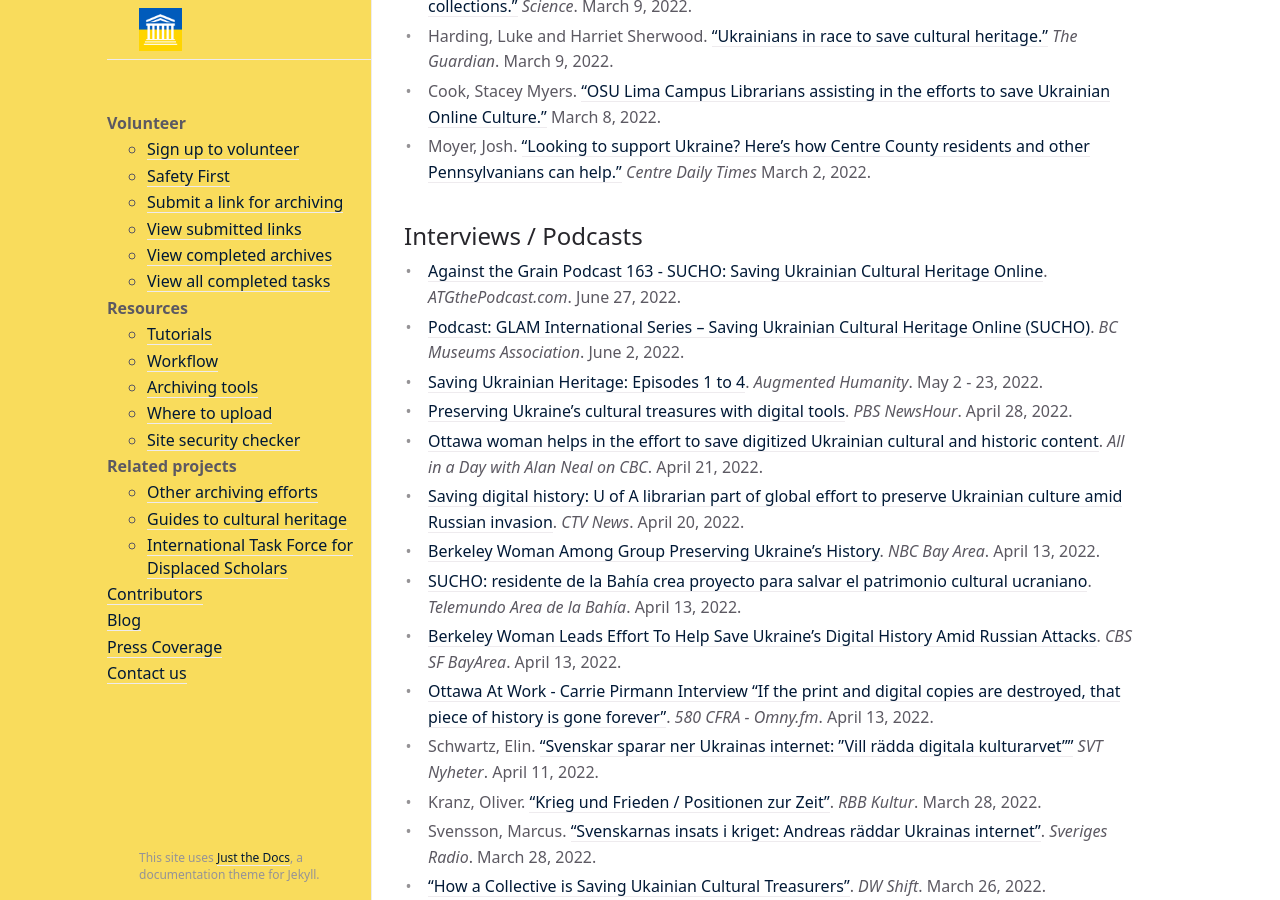
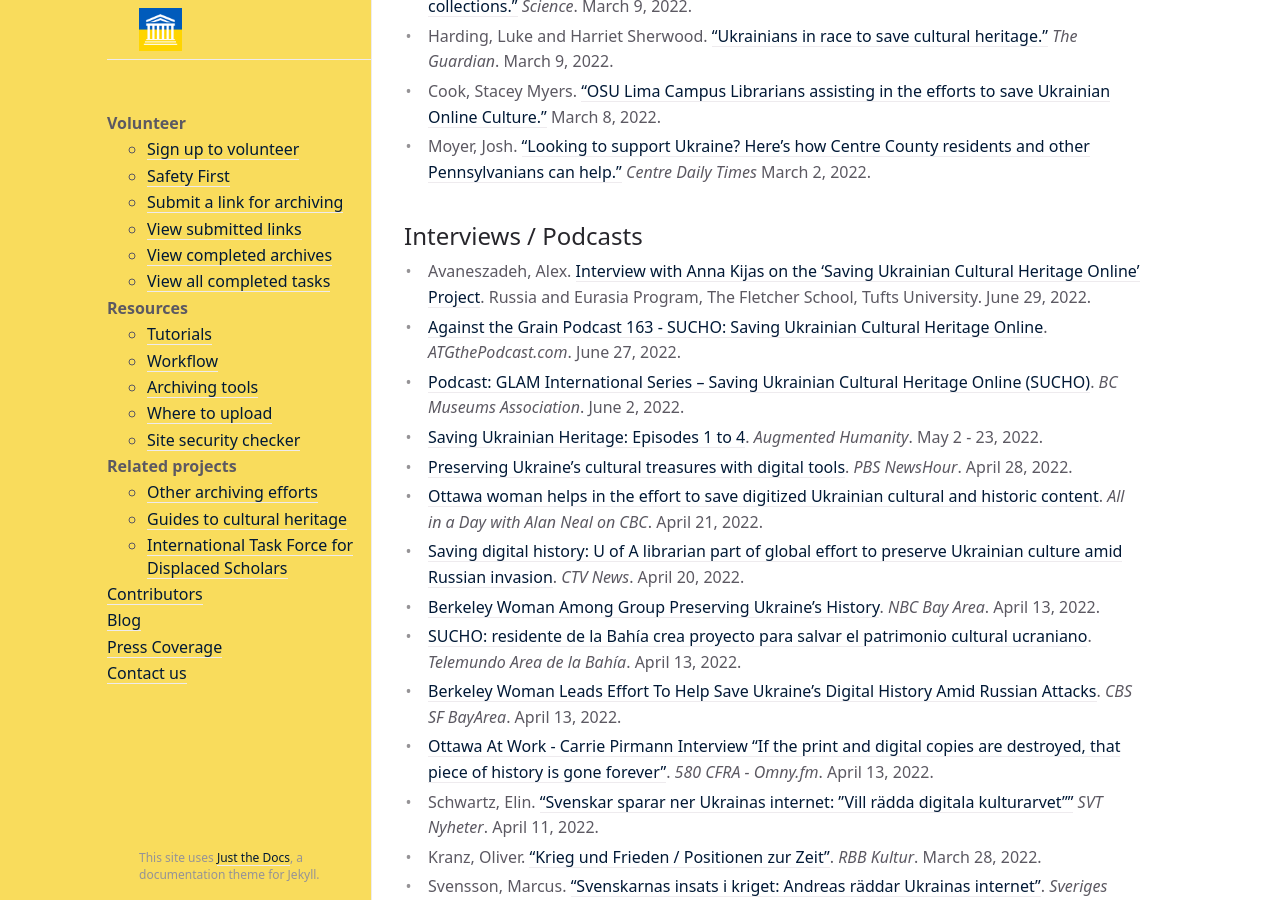
Before and after one commit to sucho-archiving/sucho-archiving.github.io, a Jekyll site: the page built from press.md, in a window 1280 px wide and 900 px high, scrolled down 2776 px. Built offline with Jekyll 4.4.1, drawn with Linux system fonts in a browser that asks for light colours.

Commit message:
added interview

```diff
--- a/press.md
+++ b/press.md
@@ -64,6 +64,7 @@
 
 
 ## Interviews / Podcasts
+- Avaneszadeh, Alex. [Interview with Anna Kijas on the 'Saving Ukrainian Cultural Heritage Online' Project](https://sites.tufts.edu/fletcherrussia/interview-with-anna-kijas-on-the-saving-ukrainian-cultural-heritage-online-project/). Russia and Eurasia Program, The Fletcher School, Tufts University. June 29, 2022.
 - [Against the Grain Podcast 163 - SUCHO: Saving Ukrainian Cultural Heritage Online](http://atgthepodcast.libsyn.com/atgthepodcast-163-sucho-saving-ukrainian-cultural-heritage-online ). *ATGthePodcast.com*. June 27, 2022.
 - [Podcast: GLAM International Series – Saving Ukrainian Cultural Heritage Online (SUCHO)](https://museum.bc.ca/brain/glam-international-sucho/). *BC Museums Association*. June 2, 2022.
 - [Saving Ukrainian Heritage: Episodes 1 to 4](https://www.npr.org/podcasts/811625591/augmented-humanity). *Augmented Humanity*. May 2 - 23, 2022.
```
